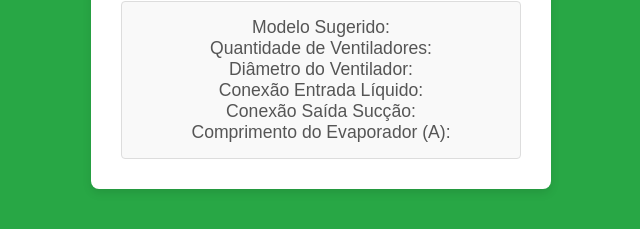
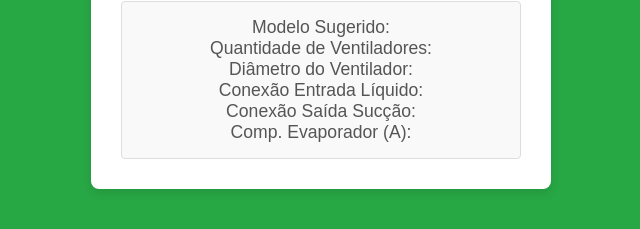
Before and after one commit to jesuegraciliano/selecaoevaporadora, a plain HTML site: page index.html in a window 1280 px wide. Shown: the part 519-748 px from the top of the page, 319-959 px from the left. Drawn offline with Linux system fonts and the light colour scheme.

Commit message:
Update index.html

```diff
--- a/index.html
+++ b/index.html
@@ -28,7 +28,7 @@
             <p>Diâmetro do Ventilador: <span id="fanDiameter"></span></p>
             <p>Conexão Entrada Líquido: <span id="liquidConnection"></span></p>
             <p>Conexão Saída Sucção: <span id="suctionConnection"></span></p>
-            <p>Comprimento do Evaporador (A): <span id="evaporatorLengthA"></span></p>
+            <p>Comp. Evaporador (A): <span id="evaporatorLengthA"></span></p>
         </div>
     </div>
 
```
